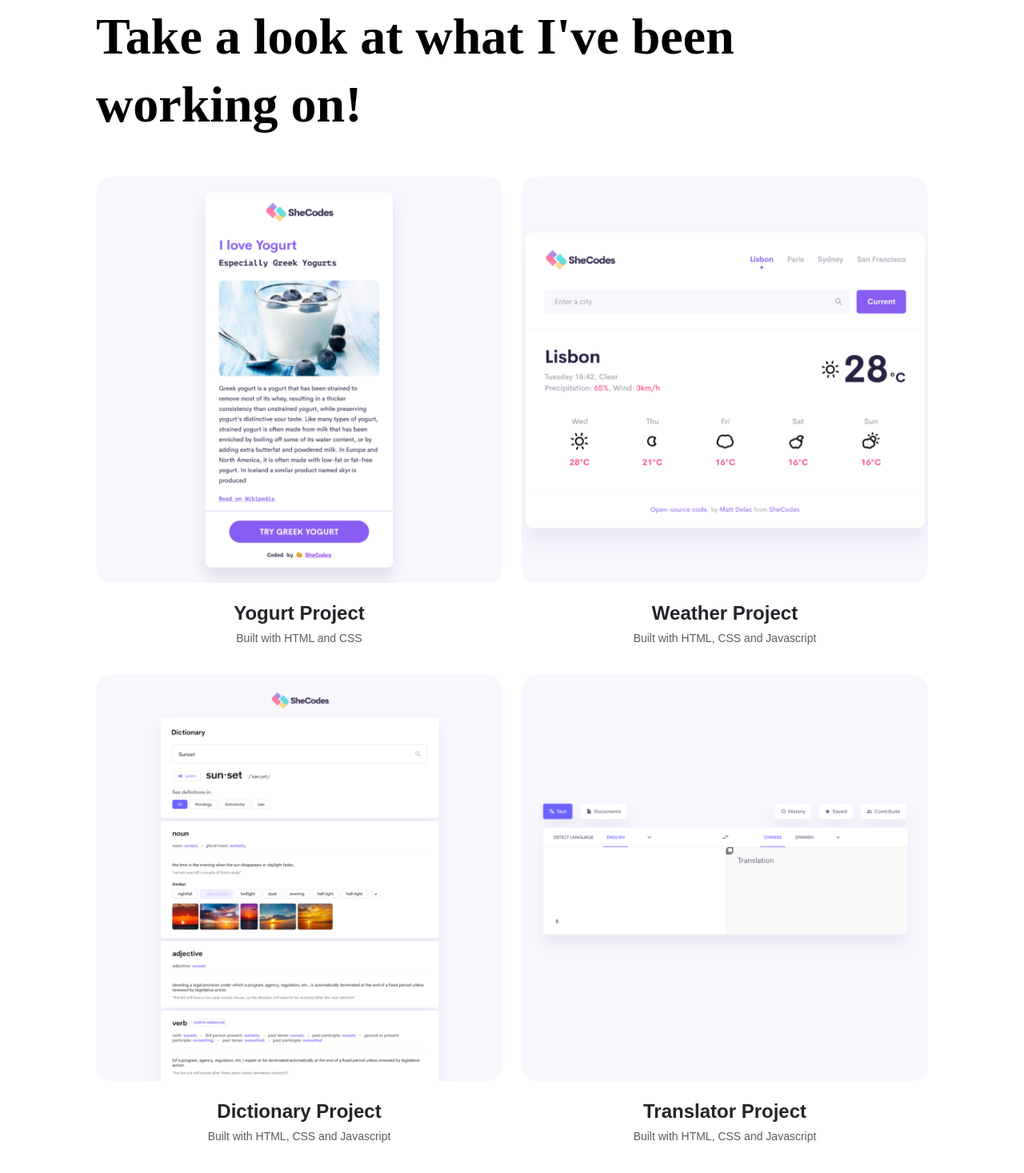
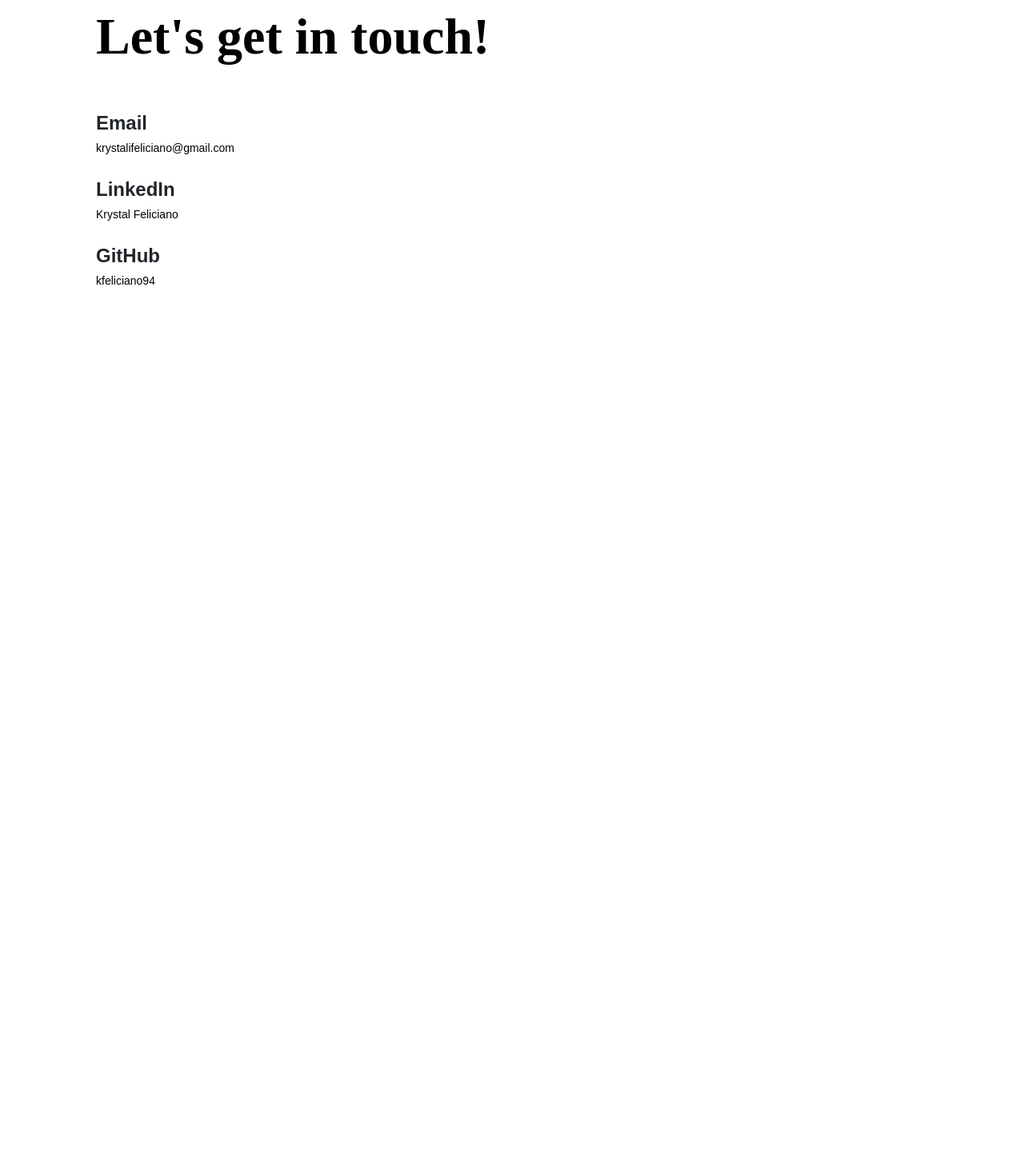
Before and after one commit to Kfeliciano94/Portfolio-project-about, a plain HTML site: page index.html in a window 1280 px wide. Shown: the part 187-1654 px from the top of the page at 80% size. After the commit the page ends 800 px from the top, so only its background shows below. Drawn offline with nearby package versions, Linux system fonts and the light colour scheme.

Commit message:
edit html
edit html for a contact info page

```diff
--- a/index.html
+++ b/index.html
@@ -21,44 +21,24 @@
   <body>
     <div class="content-container container">
       <div class="content">
-        <h1 class="mb-5">Take a look at what I've been working on!</h1>
+        <h1 class="mb-5">Let's get in touch!</h1>
 
-        <div class="row">
-          <div class="col-md-6">
-            <img src="src/images/yogurt.png" class="img-fluid" alt="yogurt" />
-            <h3 class="text-center">Yogurt Project</h3>
-            <p class="text-center text-muted">Built with HTML and CSS</p>
-          </div>
-          <div class="col-md-6">
-            <img src="src/images/weather.png" class="img-fluid" alt="weather" />
-            <h3 class="text-center">Weather Project</h3>
-            <p class="text-center text-muted">
-              Built with HTML, CSS and Javascript
-            </p>
-          </div>
-          <div class="col-md-6">
-            <img
-              src="src/images/dictionary.png"
-              class="img-fluid mt-3"
-              alt="dictionary app"
-            />
-            <h3 class="text-center">Dictionary Project</h3>
-            <p class="text-center text-muted">
-              Built with HTML, CSS and Javascript
-            </p>
-          </div>
-          <div class="col-md-6">
-            <img
-              src="src/images/translator.png"
-              class="img-fluid mt-3"
-              alt="translator app"
-            />
-            <h3 class="text-center">Translator Project</h3>
-            <p class="text-center text-muted">
-              Built with HTML, CSS and Javascript
-            </p>
-          </div>
-        </div>
+        <h3>Email</h3>
+        <p>
+          <a href="mailto:krystalifeliciano@gmail.com"
+            >krystalifeliciano@gmail.com</a
+          >
+        </p>
+        <h3>LinkedIn</h3>
+        <p>
+          <a href="https://www.linkedin.com/in/krystal-feliciano-a64465283/"
+            >Krystal Feliciano</a
+          >
+        </p>
+        <h3>GitHub</h3>
+        <p>
+          <a href="https://github.com/Kfeliciano94">kfeliciano94</a>
+        </p>
       </div>
     </div>
   </body>
--- a/src/styles.css
+++ b/src/styles.css
@@ -130,7 +130,7 @@ h2 {
 }
 
 .content {
-  text-align: center;
+  text-align: left;
   padding: 0;
 }
 
@@ -167,3 +167,12 @@ h2 {
 .content img {
   border-radius: 20px;
 }
+
+.content a {
+  text-decoration: none;
+  color: black;
+}
+
+.content a:hover {
+  color: #6c63ff;
+}
```
